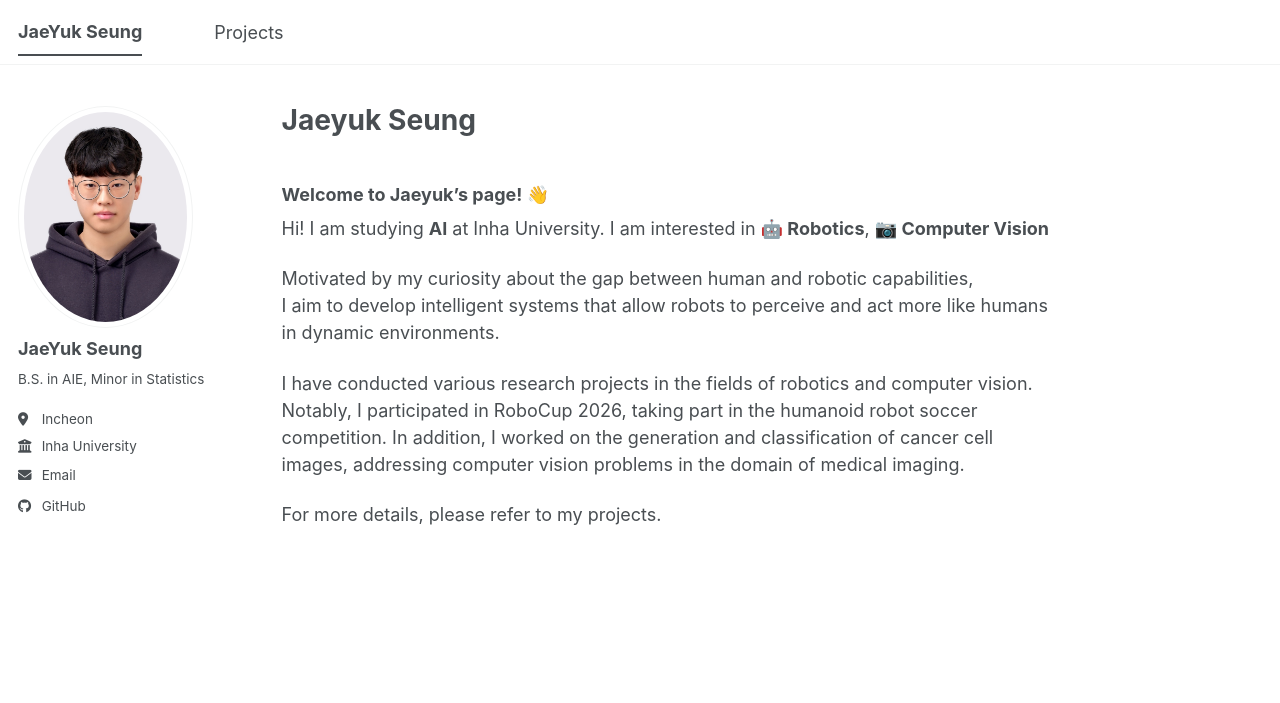
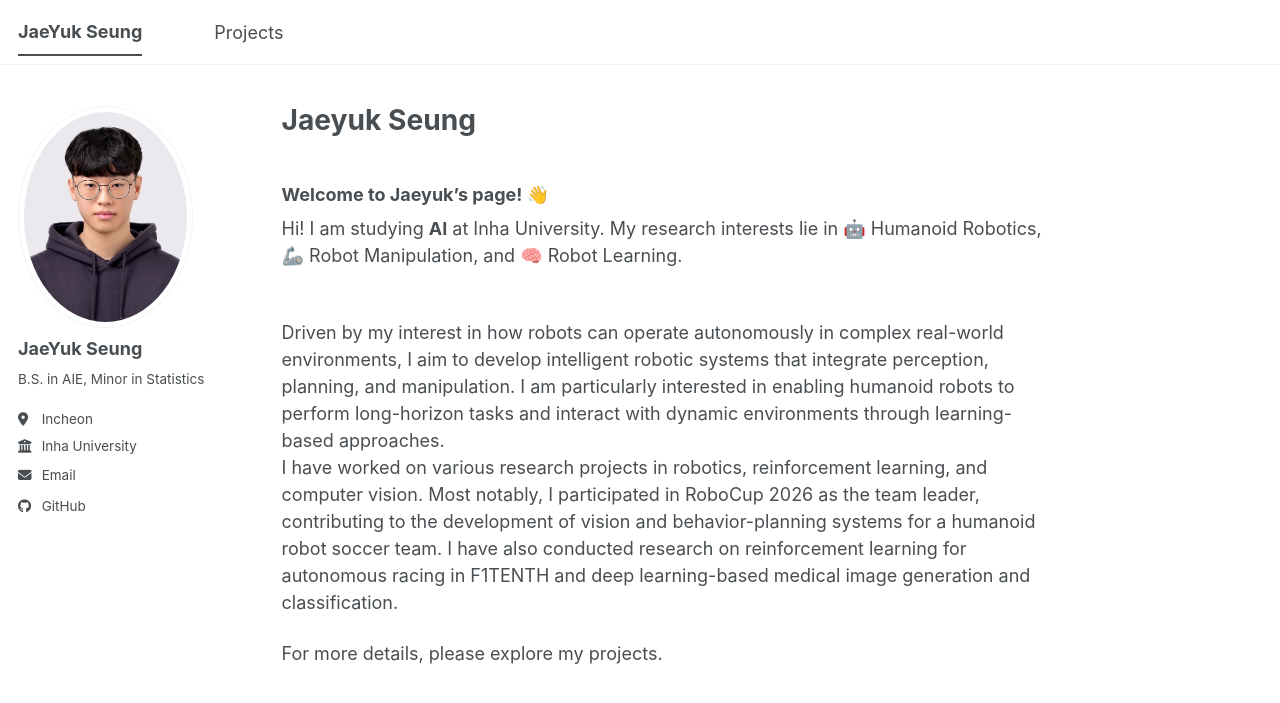
Before and after one commit to JaeWook-S/JaeWook-S.github.io, a Jekyll site: the page built from _pages/about.md, in a window 1280 px wide. Shown: the top 703 px of the page. Built offline with Jekyll 4.4.1, drawn with Linux system fonts in a browser that asks for light colours.

Commit message:
fix: about

```diff
--- a/_pages/about.md
+++ b/_pages/about.md
@@ -8,16 +8,13 @@ redirect_from:
 ---
 ### Welcome to Jaeyuk's page! 👋
 
-Hi! I am studying **AI** at Inha University. I am interested in  **🤖 Robotics**, **📷 Computer Vision**
+Hi! I am studying **AI** at Inha University. My research interests lie in 🤖 Humanoid Robotics, 🦾 Robot Manipulation, and 🧠 Robot Learning.
+
+<br>
+Driven by my interest in how robots can operate autonomously in complex real-world environments, I aim to develop intelligent robotic systems that integrate perception, planning, and manipulation. I am particularly interested in enabling humanoid robots to perform long-horizon tasks and interact with dynamic environments through learning-based approaches.
+<br>
+I have worked on various research projects in robotics, reinforcement learning, and computer vision. Most notably, I participated in RoboCup 2026 as the team leader, contributing to the development of vision and behavior-planning systems for a humanoid robot soccer team. I have also conducted research on reinforcement learning for autonomous racing in F1TENTH and deep learning-based medical image generation and classification.
 <br>
 
-Motivated by my curiosity about the gap between human and robotic capabilities,
-I aim to develop intelligent systems that allow robots to perceive and act more like humans in dynamic environments.
-<br>
 
-I have conducted various research projects in the fields of robotics and computer vision.
-<br>
-Notably, I participated in RoboCup 2026, taking part in the humanoid robot soccer competition.
-In addition, I worked on the generation and classification of cancer cell images, addressing computer vision problems in the domain of medical imaging.
-
-For more details, please refer to my projects.
+For more details, please explore my projects.
```
